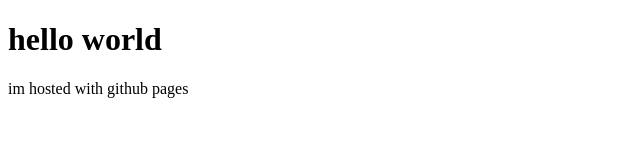
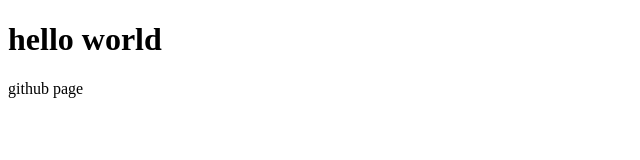
Before and after one commit to mamadou4002/mamadou.github.io, a plain HTML site: page index.html in a window 1280 px wide. Shown: the whole page, without its empty margins (0-640 px from the left). Drawn offline with Linux system fonts and the light colour scheme.

Commit message:
Update index.html

```diff
--- a/index.html
+++ b/index.html
@@ -8,6 +8,6 @@
 </head>
 <body>
     <h1>hello world</h1>
-    <p>im hosted with github pages</p>
+    <p>github page</p>
 </body>
 </html>
```
